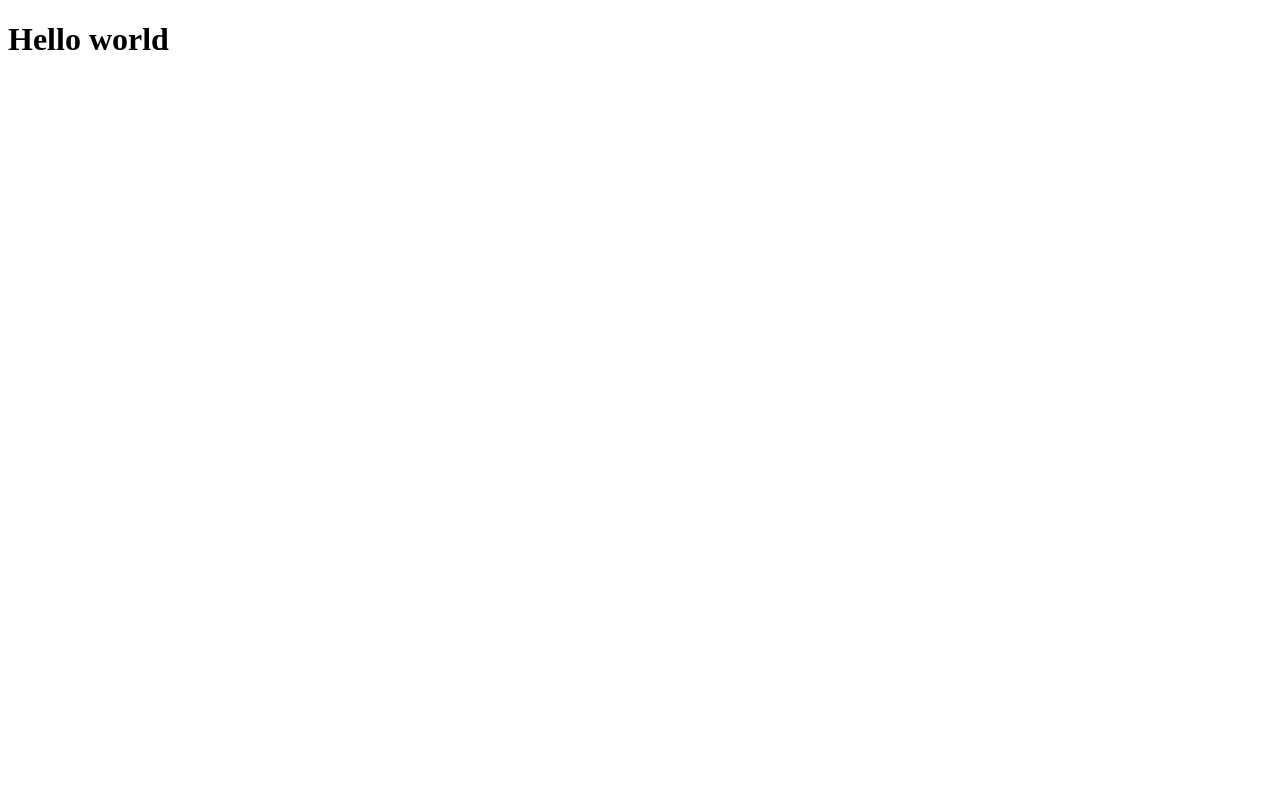
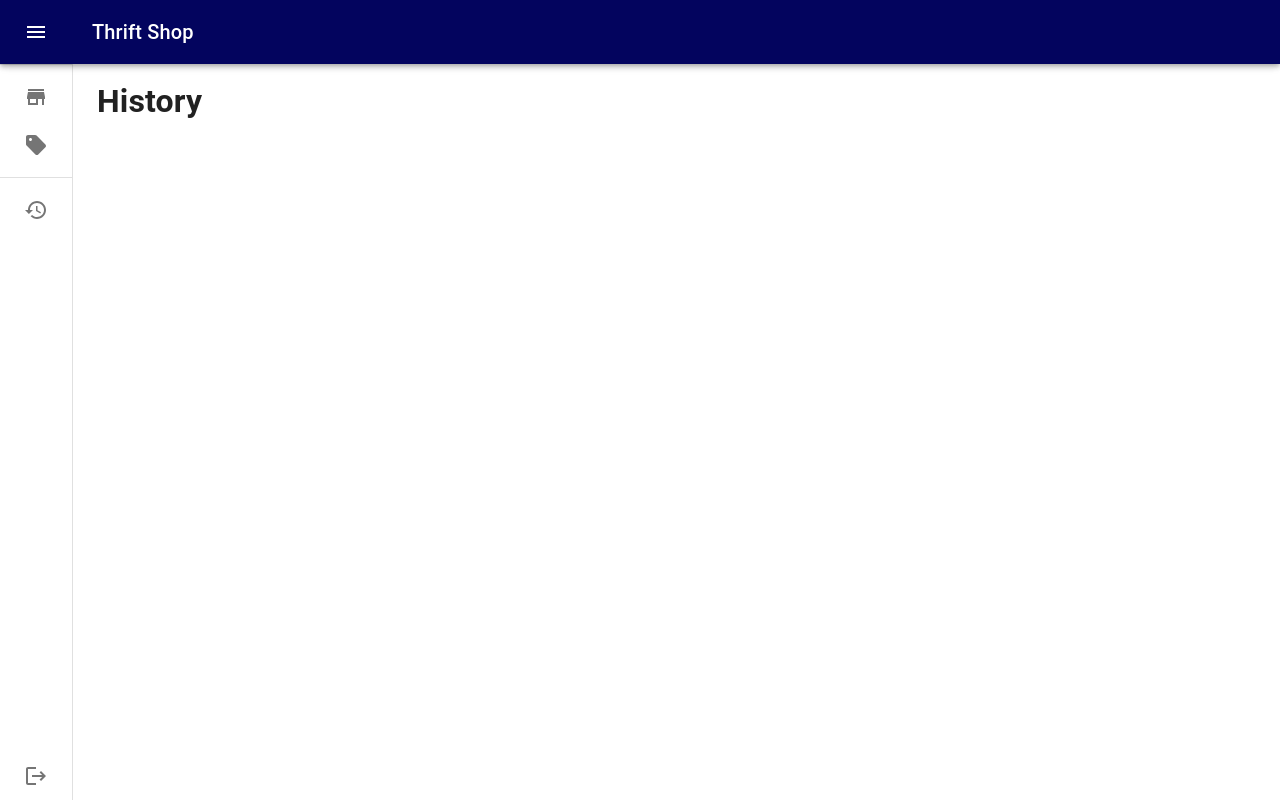
Before and after one commit to Lucifer8729/thrift-shop, a React (Create React App) app: page /history in a window 1280 px wide. Built offline with nearby package versions, Linux system fonts and the light colour scheme.

Commit message:
completed side panel

```diff
--- a/package.json
+++ b/package.json
@@ -3,11 +3,16 @@
   "version": "0.1.0",
   "private": true,
   "dependencies": {
+    "@emotion/react": "^11.7.1",
+    "@emotion/styled": "^11.6.0",
+    "@mui/icons-material": "^5.2.5",
+    "@mui/material": "^5.2.8",
     "@testing-library/jest-dom": "^5.16.1",
     "@testing-library/react": "^12.1.2",
     "@testing-library/user-event": "^13.5.0",
     "react": "^17.0.2",
     "react-dom": "^17.0.2",
+    "react-router-dom": "^6.2.1",
     "react-scripts": "5.0.0",
     "web-vitals": "^2.1.3"
   },
--- a/src/App.js
+++ b/src/App.js
@@ -1,9 +1,236 @@
 import React from "react";
+import { BrowserRouter, Routes, Route, NavLink } from "react-router-dom";
+
+import { styled, useTheme } from "@mui/material/styles";
+import Box from "@mui/material/Box";
+import MuiDrawer from "@mui/material/Drawer";
+import MuiAppBar from "@mui/material/AppBar";
+import Toolbar from "@mui/material/Toolbar";
+import List from "@mui/material/List";
+import CssBaseline from "@mui/material/CssBaseline";
+import Typography from "@mui/material/Typography";
+import Divider from "@mui/material/Divider";
+import IconButton from "@mui/material/IconButton";
+import MenuIcon from "@mui/icons-material/Menu";
+import ChevronLeftIcon from "@mui/icons-material/ChevronLeft";
+import ChevronRightIcon from "@mui/icons-material/ChevronRight";
+import ListItem from "@mui/material/ListItem";
+import ListItemIcon from "@mui/material/ListItemIcon";
+import ListItemText from "@mui/material/ListItemText";
+import StoreIcon from "@mui/icons-material/Store";
+import SellIcon from "@mui/icons-material/Sell";
+import HistoryIcon from "@mui/icons-material/History";
+import LogoutIcon from "@mui/icons-material/Logout";
+import AccountCircleIcon from "@mui/icons-material/AccountCircle";
+
+import Shop from "./Pages/Shop/Shop";
+import Sell from "./Pages/Sell/Sell";
+import History from "./Pages/History/History";
+
+const drawerWidth = 240;
+
+const openedMixin = (theme) => ({
+  width: drawerWidth,
+  transition: theme.transitions.create("width", {
+    easing: theme.transitions.easing.sharp,
+    duration: theme.transitions.duration.enteringScreen,
+  }),
+  overflowX: "hidden",
+});
+
+const closedMixin = (theme) => ({
+  transition: theme.transitions.create("width", {
+    easing: theme.transitions.easing.sharp,
+    duration: theme.transitions.duration.leavingScreen,
+  }),
+  overflowX: "hidden",
+  width: `calc(${theme.spacing(7)} + 1px)`,
+  [theme.breakpoints.up("sm")]: {
+    width: `calc(${theme.spacing(9)} + 1px)`,
+  },
+});
+
+const DrawerHeader = styled("div")(({ theme }) => ({
+  display: "flex",
+  alignItems: "center",
+  justifyContent: "flex-end",
+  padding: theme.spacing(0, 1),
+  // necessary for content to be below app bar
+  ...theme.mixins.toolbar,
+}));
+
+const AppBar = styled(MuiAppBar, {
+  shouldForwardProp: (prop) => prop !== "open",
+})(({ theme, open }) => ({
+  zIndex: theme.zIndex.drawer + 1,
+  transition: theme.transitions.create(["width", "margin"], {
+    easing: theme.transitions.easing.sharp,
+    duration: theme.transitions.duration.leavingScreen,
+  }),
+  ...(open && {
+    marginLeft: drawerWidth,
+    width: `calc(100% - ${drawerWidth}px)`,
+    transition: theme.transitions.create(["width", "margin"], {
+      easing: theme.transitions.easing.sharp,
+      duration: theme.transitions.duration.enteringScreen,
+    }),
+  }),
+}));
+
+const Drawer = styled(MuiDrawer, {
+  shouldForwardProp: (prop) => prop !== "open",
+})(({ theme, open }) => ({
+  width: drawerWidth,
+  flexShrink: 0,
+  whiteSpace: "nowrap",
+  boxSizing: "border-box",
+  ...(open && {
+    ...openedMixin(theme),
+    "& .MuiDrawer-paper": openedMixin(theme),
+  }),
+  ...(!open && {
+    ...closedMixin(theme),
+    "& .MuiDrawer-paper": closedMixin(theme),
+  }),
+}));
 
 function App() {
+  const theme = useTheme();
+  const [open, setOpen] = React.useState(false);
+
+  const handleDrawerOpen = () => {
+    setOpen(true);
+  };
+
+  const handleDrawerClose = () => {
+    setOpen(false);
+  };
+
   return (
     <>
-      <h1>Hello world</h1>
+      <BrowserRouter>
+        <Box sx={{ display: "flex" }}>
+          <CssBaseline />
+          <AppBar
+            position="fixed"
+            open={open}
+            sx={{ backgroundColor: "#03045e" }}
+          >
+            <Toolbar>
+              <IconButton
+                color="inherit"
+                aria-label="open drawer"
+                onClick={handleDrawerOpen}
+                edge="start"
+                sx={{
+                  marginRight: "36px",
+                  ...(open && { display: "none" }),
+                  pl: 1.5,
+                }}
+              >
+                <MenuIcon />
+              </IconButton>
+              <Typography variant="h6" noWrap component="div">
+                Thrift Shop
+              </Typography>
+            </Toolbar>
+          </AppBar>
+          <Drawer variant="permanent" open={open}>
+            <DrawerHeader>
+              {open ? (
+                <List sx={{ position: "fixed", left: 0 }}>
+                  <ListItem>
+                    <ListItemIcon sx={{ pl: 1 }}>
+                      <AccountCircleIcon />
+                    </ListItemIcon>
+                    <ListItemText primary="Username" />
+                  </ListItem>
+                </List>
+              ) : (
+                ""
+              )}
+              <IconButton onClick={handleDrawerClose}>
+                {theme.direction === "rtl" ? (
+                  <ChevronRightIcon />
+                ) : (
+                  <ChevronLeftIcon />
+                )}
+              </IconButton>
+            </DrawerHeader>
+            <Divider />
+            <List>
+              <NavLink
+                style={({ isActive }) => {
+                  return {
+                    color: isActive ? "#03045e" : "#424242",
+                    textDecoration: "none",
+                  };
+                }}
+                to={`/shop`}
+              >
+                <ListItem button>
+                  <ListItemIcon sx={{ pl: 1 }}>
+                    <StoreIcon />
+                  </ListItemIcon>
+                  <ListItemText primary="Shop" />
+                </ListItem>
+              </NavLink>
+              <NavLink
+                style={({ isActive }) => {
+                  return {
+                    color: isActive ? "#03045e" : "#424242",
+                    textDecoration: "none",
+                  };
+                }}
+                to={`/sell`}
+              >
+                <ListItem button>
+                  <ListItemIcon sx={{ pl: 1 }}>
+                    <SellIcon />
+                  </ListItemIcon>
+                  <ListItemText primary="Sell" />
+                </ListItem>
+              </NavLink>
+            </List>
+            <Divider />
+            <List>
+              <NavLink
+                style={({ isActive }) => {
+                  return {
+                    color: isActive ? "#03045e" : "#424242",
+                    textDecoration: "none",
+                  };
+                }}
+                to={`/history`}
+              >
+                <ListItem button>
+                  <ListItemIcon sx={{ pl: 1 }}>
+                    <HistoryIcon />
+                  </ListItemIcon>
+                  <ListItemText primary="History" />
+                </ListItem>
+              </NavLink>
+            </List>
+            <ListItem
+              button
+              sx={{ position: "absolute", bottom: 0, width: "inherit" }}
+            >
+              <ListItemIcon sx={{ pl: 1 }}>
+                <LogoutIcon />
+              </ListItemIcon>
+              <ListItemText primary="Logout" />
+            </ListItem>
+          </Drawer>
+          <Box component="main" sx={{ flexGrow: 1, p: 3, pt: 7 }}>
+            {/* <DrawerHeader /> */}
+            <Routes>
+              <Route path="/shop" element={<Shop />} />
+              <Route path="/sell" element={<Sell />} />
+              <Route path="/history" element={<History />} />
+            </Routes>
+          </Box>
+        </Box>
+      </BrowserRouter>
     </>
   );
 }
--- /dev/null
+++ b/src/Pages/History/History.jsx
@@ -0,0 +1,11 @@
+import React from "react";
+
+const History = () => {
+  return (
+    <>
+      <h1>History</h1>
+    </>
+  );
+};
+
+export default History;
--- /dev/null
+++ b/src/Pages/Sell/Sell.jsx
@@ -0,0 +1,11 @@
+import React from "react";
+
+const Sell = () => {
+  return (
+    <>
+      <h1>Sell</h1>
+    </>
+  );
+};
+
+export default Sell;
--- /dev/null
+++ b/src/Pages/Shop/Shop.jsx
@@ -0,0 +1,11 @@
+import React from "react";
+
+const Shop = () => {
+  return (
+    <>
+      <h1>Shop</h1>
+    </>
+  );
+};
+
+export default Shop;
```
Also changed, not shown: 1 other file (tests, documents, lock files or other folders).
